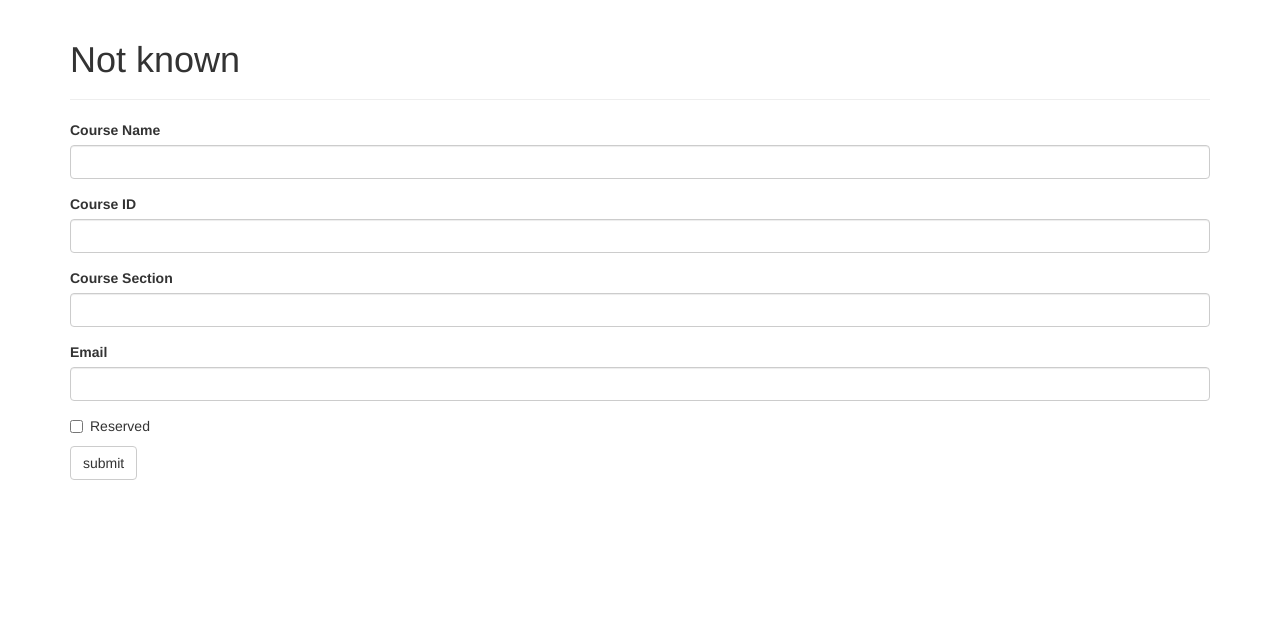
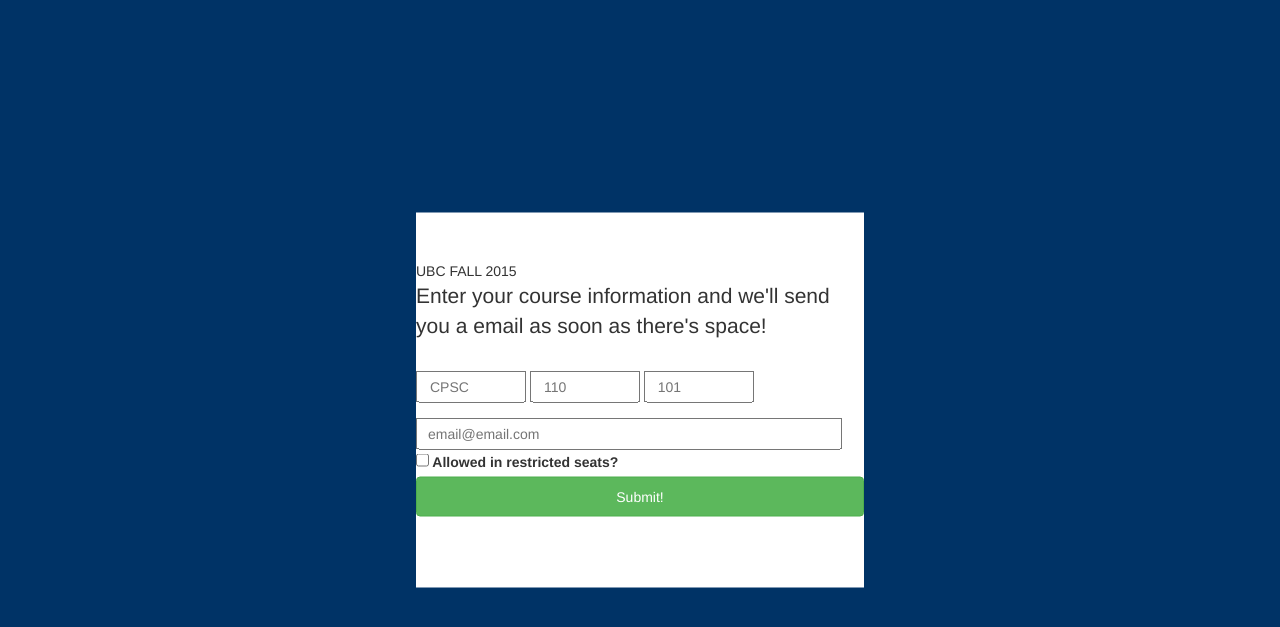
Before and after one commit to beelau/course-alerts, a Flask app: page / in a window 1280 px wide. Shown: the top 627 px of the page. Run offline with Flask 2, Linux system fonts and the light colour scheme; some libraries are stand-ins or nearby versions.

Commit message:
improved GUI

```diff
--- a/regcourse/app/forms.py
+++ b/regcourse/app/forms.py
@@ -8,4 +8,3 @@ class CourseForm(Form):
 	sec = StringField('Course Section', [validators.Length(min=3, max=3), validators.Required()])
 	email = StringField('Email', [validators.Email(), validators.Required()])
 	reserved = BooleanField('Reserved',)
-	submit = SubmitField('submit')
--- /dev/null
+++ b/regcourse/app/static/home.css
@@ -0,0 +1,46 @@
+body {
+	background-color: #003366 ;
+}
+
+p{
+	text-align: left;
+	width: 100%;
+}
+
+.jumbotron {
+	background-color:  	#FFFFFF;
+	position: absolute;
+	top: 50%;
+	left: 50%;
+	transform: translate(-50%, -50%);
+	width: 35%;
+	min-height: 375px;
+}
+
+.course-detail {
+  width: 110px;
+  padding: 4px 12px;
+}
+
+.email-detail {
+	width: 95%;
+	padding: 4px 10px;
+}
+
+.checkbox-detail {
+	font-style: normal;
+}
+
+.btn {
+	width:100%;
+	height: 40px;
+}
+
+.alert-block {
+padding-top: 10px;
+padding-bottom: 10px;
+}
+
+.hed {
+	text-align: right;
+}
--- a/regcourse/app/templates/base.html
+++ b/regcourse/app/templates/base.html
@@ -2,16 +2,14 @@
 
 {% block title %}Course Reg{% endblock %}
 
+{% block styles %}
+{{super()}}
+<link rel="stylesheet"
+      href="{{url_for('.static', filename='home.css')}}">
+{% endblock %}
 
 {% block content %}
-<div class="container">
-    {% for message in get_flashed_messages() %}
-    <div class="alert alert-warning">
-        <button type="button" class="close" data-dismiss="alert">&times;</button>
-        {{ message }}
-    </div>
-    {% endfor %}
 
     {% block page_content %}{% endblock %}
-</div>
+
 {% endblock %}
--- a/regcourse/app/templates/home.html
+++ b/regcourse/app/templates/home.html
@@ -1,13 +1,52 @@
 {% extends "base.html" %}
 {% import "bootstrap/wtf.html" as wtf %}
 
-{% block title %}CourseReg{% endblock %}
+{% block title %}UBC Course Alert{% endblock %}
 
 {% block page_content %}
-<div class="page-header">
-    <h1>{% if known %}Known{% else %}Not known {% endif %}</h1>
+<div class="jumbotron">
+<div class="container">
+    {% for message in get_flashed_messages() %}
+    <div class="alert alert-warning">
+        <button type="button" class="close" data-dismiss="alert">&times;</button>
+        {{ message }}
+    </div>
+    {% endfor %}
+    <div class="row">
+    UBC FALL 2015
+    </div>
+	<div class="row">
+	<p>Enter your course information and we'll send you a email as soon as there's space!</p>
+	</div>
+	<p>
+	<form action="{{url_for('home')}}" method="post">
+	{{ form.hidden_tag() }}
+	<div class="row">
+		<div class="form-group">
+			<input class="course-detail" id="cname" name="cname" type="text" maxlength="4" placeholder="CPSC">
+			<input class="course-detail" id="cid" name="cid" type="text" maxlength="3" placeholder="110">
+			<input class="course-detail" id="sec" name="sec" type="text" maxlength="3" placeholder="101">
+		</div>
+	</div>
+	<div class="row">
+
+			<input class="email-detail" id="email" name="email" type="text" placeholder="email@email.com">
+
+	</div>
+	<div class="row">
+		<div class="checkbox-detail">
+			<label>
+ 				<input id="reserved" name="reserved" type="checkbox"> Allowed in restricted seats?
+			</label>
+		</div>
+	</div>
+	<div class="row">
+		<input class="btn btn-success" id="submit" name="submit" type="submit" value="Submit!">
+	</div>
+	{{ form.csrf_token }}
+	</form>
+	</p>
+</div>
 </div>
 
-{{ wtf.quick_form(form) }}
-
 {% endblock %}
--- a/regcourse/app/views.py
+++ b/regcourse/app/views.py
@@ -20,7 +20,7 @@ def home():
 
 		result = checkCourse(course_name, course_id, course_sec)
 		if result is not None:
-			flash('*** ERROR - Course does not exist ***')
+			flash('*** Course does not exist ***')
 		else:
 			course = Course.query.filter_by(cname=course_name, cid=course_id, sec=course_sec).first()
 			if course is None:
@@ -29,20 +29,18 @@ def home():
 				db.session.flush()
 				user = User(email=email, course_id=course.id, reserved=reserved)
 				db.session.add(user)
-				session['known'] = False
 				flash('Thank you for adding your course')
-				return redirect(url_for('home'))
 			else:
 				ckey = course.id
-				session['known'] = True
 				result = checkUser(email, ckey, reserved)
 				if result != None:
-					flash('user already exists')
+					flash('User already exists for this course')
 				else:
 					flash('Thank you for adding your course')
 					user = User(email=email, course_id=ckey, reserved=reserved)
 					db.session.add(user)
 			db.session.commit()
+		return redirect(url_for('home'))
 	return render_template('home.html', form=form, known=session.get('known'))
 
 def checkCourse(course_name, course_id, course_sec):
```
